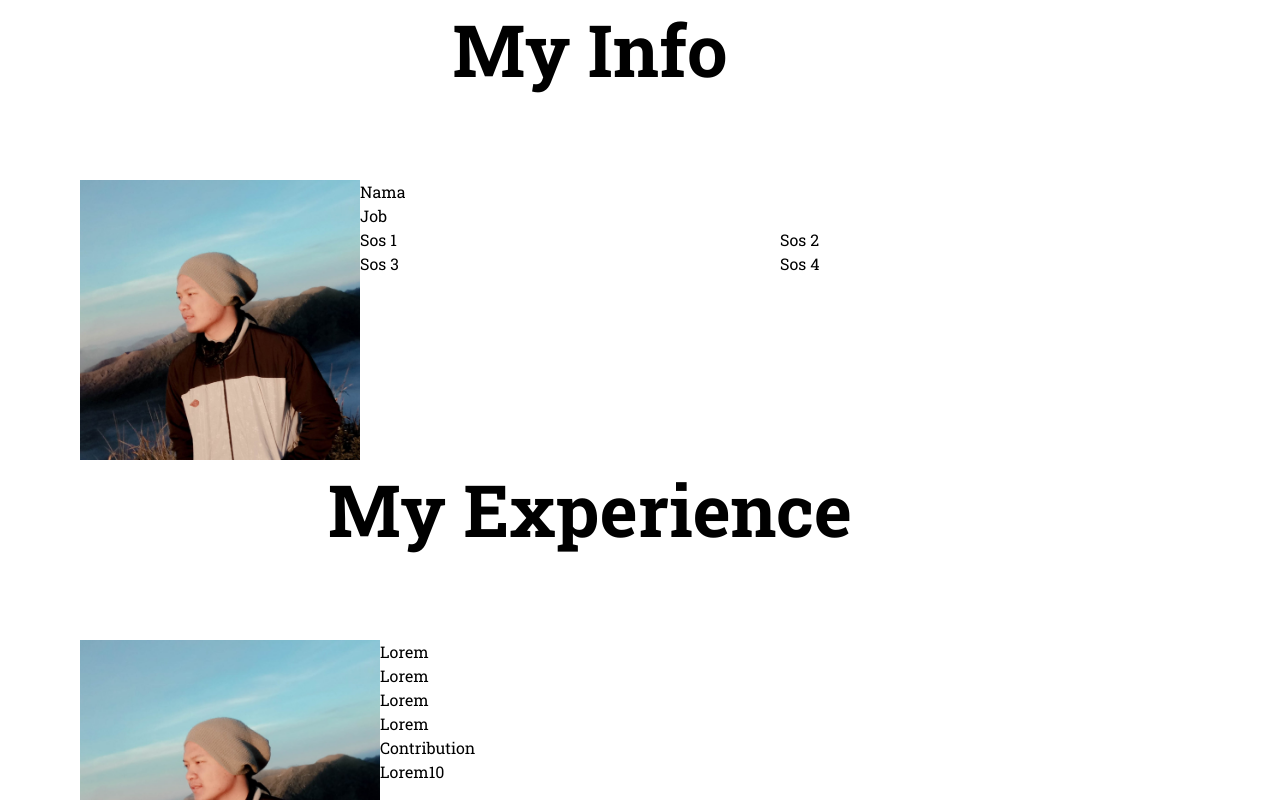
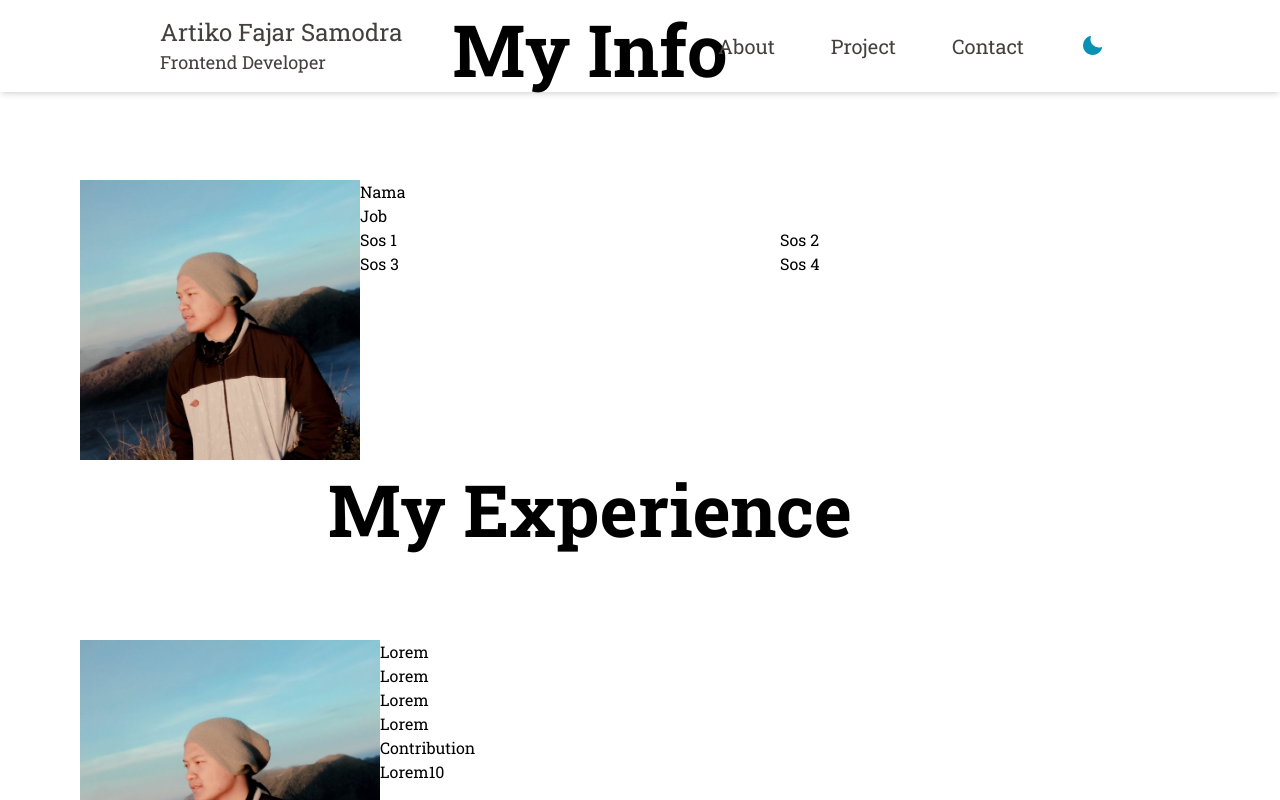
Before and after one commit to artikosamodra/porto-next, a Next.js app: page /page/About in a window 1280 px wide. Shown: the top 800 px of the page. Built offline with nearby package versions, Linux system fonts and the light colour scheme.

Commit message:
add link in about and navbar in mydetail

```diff
--- a/src/app/page/About/page.jsx
+++ b/src/app/page/About/page.jsx
@@ -1,3 +1,4 @@
+import NavbarB from "@/app/component/Utilities/NavbarB";
 import MyCertificate from "./Certificate";
 import MyExperience from "./Experience";
 import MyExpertise from "./Expertise";
@@ -6,6 +7,7 @@ import MyInfo from "./Info";
 const MyDetail = () => {
   return (
     <main>
+      <NavbarB />
       <MyInfo />
       <MyExperience />
       <MyExpertise />
--- a/src/app/page/menu/About.jsx
+++ b/src/app/page/menu/About.jsx
@@ -32,7 +32,7 @@ const About = () => {
             capabilities, diligence, and adaptability.
           </div>
           <Link
-            href="/"
+            href="/page/About"
             className="py-2 px-5 shadow-lg bg-stone-600 rounded-md text-white hover:bg-indigo-600 font-bold"
           >
             My Details
```
